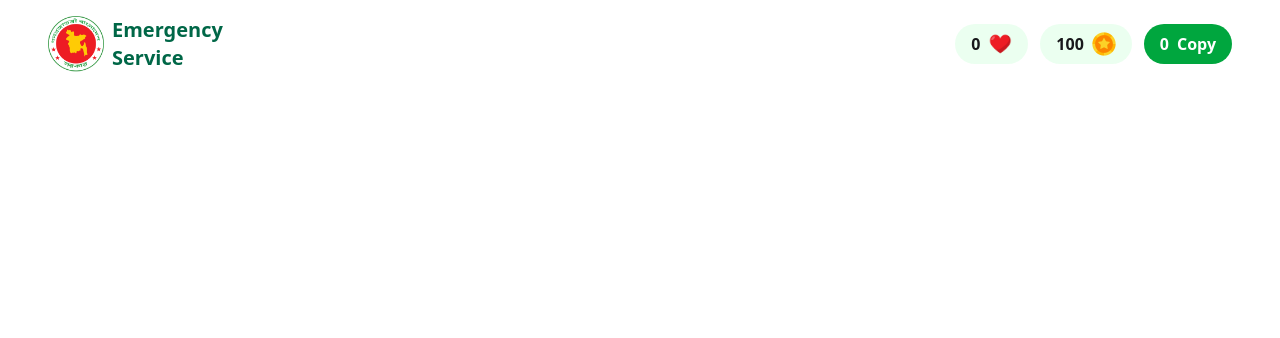
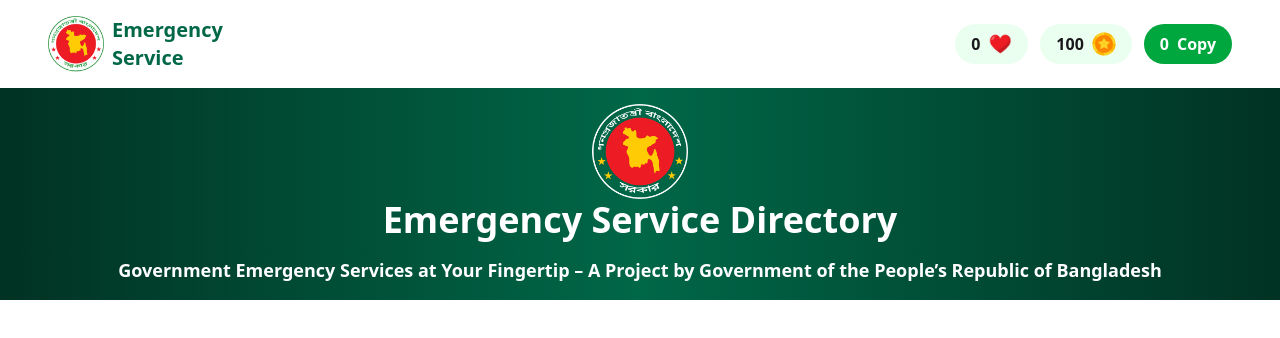
Before and after one commit to I-Ridwan-22/emergency-hotline-website, a plain HTML site: page index.html in a window 1280 px wide. Drawn offline with nearby package versions, Linux system fonts and the light colour scheme.

Commit message:
created banner

```diff
--- a/index.html
+++ b/index.html
@@ -25,15 +25,23 @@
                 </div>
                 <div class="flex gap-2 bg-[#41FF6B1A] rounded-full px-4 py-2 items-center">
                     <span id="coin-navbar" class="font-bold">100</span>
-                    <img class="h-6 w-6" src="assets/coin.png" alt="">
+                    <img class="w-6 h-6" src="assets/coin.png" alt="">
                 </div>
                 <div class="flex gap-2 bg-[#00A63E] rounded-full px-4 py-2 items-center">
                     <span id="copy-navbar" class="font-bold text-white">0</span>
-                    <span class="font-bold text-white"> Copy</span>
+                    <span class="font-bold text-white">Copy</span>
                 </div>
             </div>
         </div>
         </div>
     </nav>
+
+    <main> <!-- Banner -->
+        <div class="main-banner bg-[linear-gradient(to_right,#013223_0%,#006747_50%,#013223_100%)] items-center text-center w-full flex flex-col">
+            <img class="w-24 h-24 mt-4" src="assets/logo-dark.png" alt="">
+            <h1 class="text-white text-4xl font-bold mb-4">Emergency Service Directory</h1>
+            <h3 class="mb-4 text-sm md:text-lg text-white font-semibold">Government Emergency Services at Your Fingertip – <br class="block md:hidden">A Project by Government of the People’s Republic of Bangladesh</h3>
+        </div>
+    </main>
 </body>
 </html>
```
